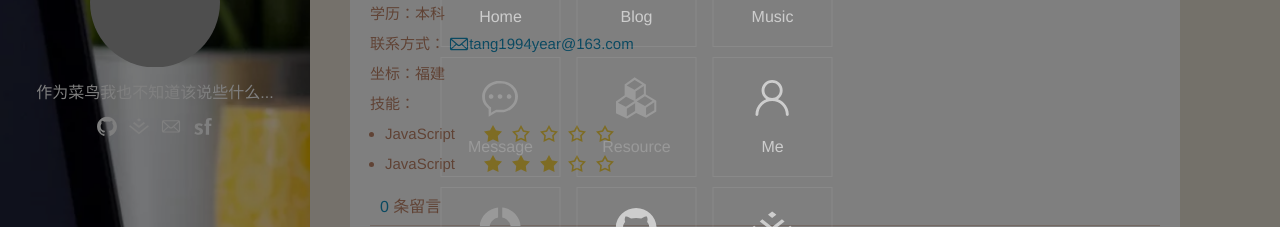
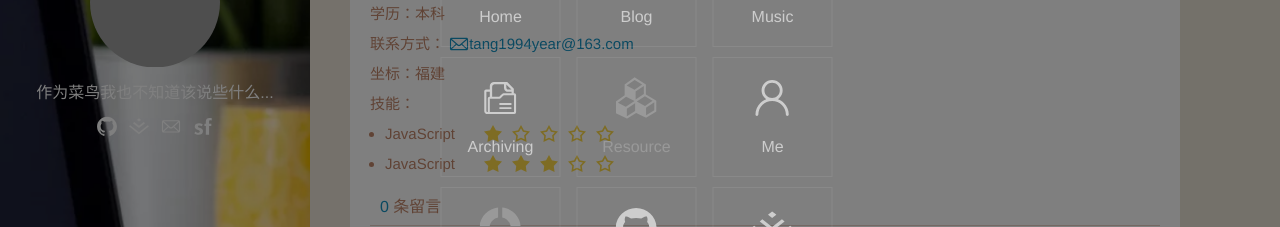
Before and after one commit to qingpengtan/vue-blog, a Vue app: page /about in a window 1280 px wide. Both pictures are taken after a click on the element 45 px from the left and 45 px from the top of the page. Shown: the part 283-510 px from the top of the page. Built offline with nearby package versions, Linux system fonts and the light colour scheme; no server answers; grey boxes are pictures that could not be loaded; what weibo-emoji would draw is missing.

Commit message:
音乐界面修改，归档界面增加

```diff
--- a/src/components/fresh/navbar/NavMenu.vue
+++ b/src/components/fresh/navbar/NavMenu.vue
@@ -22,16 +22,11 @@
               <svg-icon class="svg-icons" icon-class="Music" style="width:35%;height:80px"/>
             </div>Music
           </router-link>
-          <li
-            :class="{ active: isActive}"
-            title="Message"
-            class="disab"
-            v-on:click.stop.prevent="tip"
-          >
+          <router-link tag="li" to="/archiving" :class="{ active: isActive}" title="Archiving">
             <div class="menu-icon">
-              <svg-icon class="svg-icons" icon-class="message" style="width:35%;height:80px"/>
-            </div>Message
-          </li>
+              <svg-icon class="svg-icons" icon-class="Archiving" style="width:35%;height:80px"/>
+            </div>Archiving
+          </router-link>
           <li
             :class="{ active: isActive}"
             title="Resource"
@@ -65,7 +60,11 @@
             </a>
           </li>
           <li :class="{ active: isActive}" title="Juejin">
-            <a href="https://juejin.im/user/5bebe624e51d457d2969d9f6" target="_blank" style="color:#cdcdcd">
+            <a
+              href="https://juejin.im/user/5bebe624e51d457d2969d9f6"
+              target="_blank"
+              style="color:#cdcdcd"
+            >
               <div class="menu-icon">
                 <svg-icon class="svg-icons" icon-class="juejin" style="width:35%;height:80px"/>
               </div>Juejin
--- a/src/router.js
+++ b/src/router.js
@@ -65,6 +65,14 @@ export default new Router({
       component: () => import( /* webpackChunkName: "music" */ './views/fresh/Music.vue')
     },
     {
+      path: '/archiving',
+      name: 'archiving',
+      meta: {
+        keepAlive: true
+      },
+      component: () => import( /* webpackChunkName: "archiving" */ './views/fresh/Archiving.vue')
+    },
+    {
       path: '*',
       name: '404',
       meta: {
--- /dev/null
+++ b/src/views/fresh/Archiving.vue
@@ -0,0 +1,21 @@
+<template>
+    <div class="home">
+        Achiving
+    </div>
+</template>
+
+<script>
+export default {
+    name:'archiving'
+
+}
+</script>
+
+<style lang="scss" scoped>
+.home {
+  width: 100%;
+  height: 100%;
+  overflow-y: scroll;
+  background: hsla(40, 33%, 60%, 0.3);
+  }
+</style>
--- a/src/views/fresh/Me.vue
+++ b/src/views/fresh/Me.vue
@@ -114,6 +114,7 @@
         </div>
       </div>
     </div>
+    <Footer style="display:none"></Footer>
   </div>
 </template>
 
@@ -121,6 +122,7 @@
 import NavBtn from "@/components/fresh/navbar/NavBtn.vue";
 import NavMenu from "@/components/fresh/navbar/NavMenu.vue";
 import CommentList from "@/components/fresh/CommentList.vue";
+import Footer from "@/components/fresh/Footer.vue";
 import swal from "sweetalert";
 import marked from "marked";
 import api from "@/api/article";
@@ -141,7 +143,8 @@ export default {
   components: {
     NavBtn,
     NavMenu,
-    CommentList
+    CommentList,
+    Footer
   },
   mounted() {
     marked.setOptions({
--- a/src/views/fresh/Music.vue
+++ b/src/views/fresh/Music.vue
@@ -34,11 +34,13 @@
         </div>
         <svg-icon class="icon" icon-class="start" v-show="!isPlay" @click.native="playMusic()"/>
         <svg-icon class="icon" icon-class="pause" v-show="isPlay" @click.native="playMusic()"/>
+        <div class="lrc-text">{{lrc}}</div>
       </div>
       <div class="right">
         <svg-icon class="icon" icon-class="right" @click.native="rightMusic()"/>
       </div>
     </div>
+    <Footer style="display:none"></Footer>
   </div>
 </template>
 
@@ -48,13 +50,16 @@ import moment from "moment";
 import Aplayer from "vue-aplayer";
 import NavBtn from "@/components/fresh/navbar/NavBtn.vue";
 import NavMenu from "@/components/fresh/navbar/NavMenu.vue";
+import Footer from "@/components/fresh/Footer.vue";
 import { clearInterval } from "timers";
 import { debug } from "util";
 export default {
+  name:'music',
   components: {
     NavBtn,
     NavMenu,
-    Aplayer
+    Aplayer,
+    Footer
   },
   data() {
     return {
@@ -66,6 +71,7 @@ export default {
         duration: "00 : 00",
         current: "00 : 00"
       },
+      lrc: "",
       firstMusic: {},
       index: "0",
       isPaused: false,
@@ -222,6 +228,10 @@ export default {
           ) +
           " : " +
           moment(t.asMilliseconds()).format("ss");
+        let lrcText = document.querySelector(".aplayer-lrc-current").innerText;
+        if(lrcText){
+          this.lrc = lrcText;
+        }
       }, 1000);
     }
   }
@@ -292,6 +302,17 @@ export default {
           padding-top: 100%;
         }
       }
+      .lrc-text {
+        position: absolute;
+        width: 100%;
+        left: 50%;
+        top: 80%;
+        transform: translate(-50%, 50%);
+        color: #c1866a;
+        text-align: center;
+        font-size: 24px;
+        line-height: 1.5;
+      }
       .icon {
         position: absolute;
         left: 50%;
@@ -335,6 +356,10 @@ export default {
           width: 80%;
           animation: rotate2 7s linear infinite;
         }
+        .lrc-text {
+          top: 70%;
+          font-size: 16px;
+        }
       }
     }
   }
```
Also changed, not shown: src/icons/svg/Archiving.svg (added).
